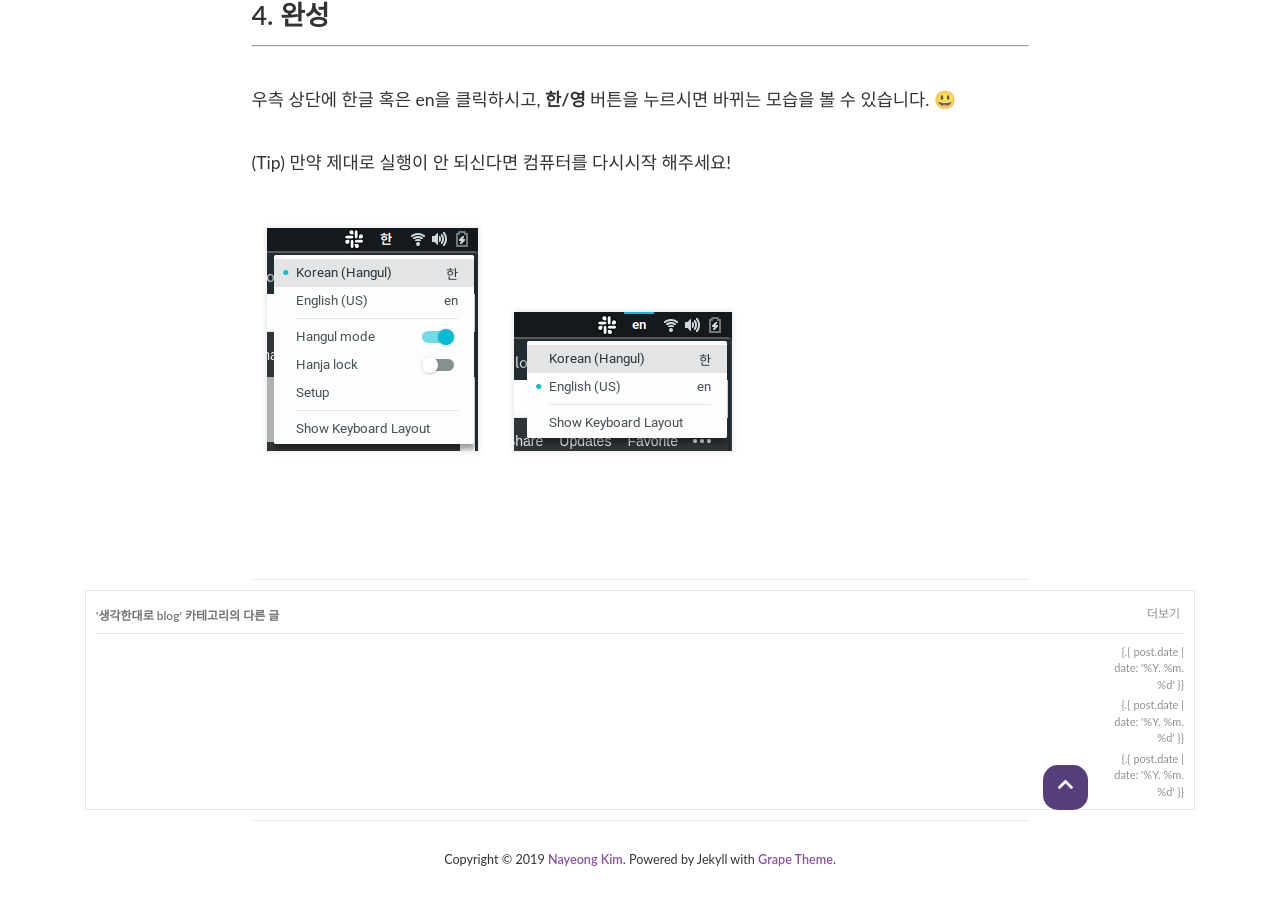
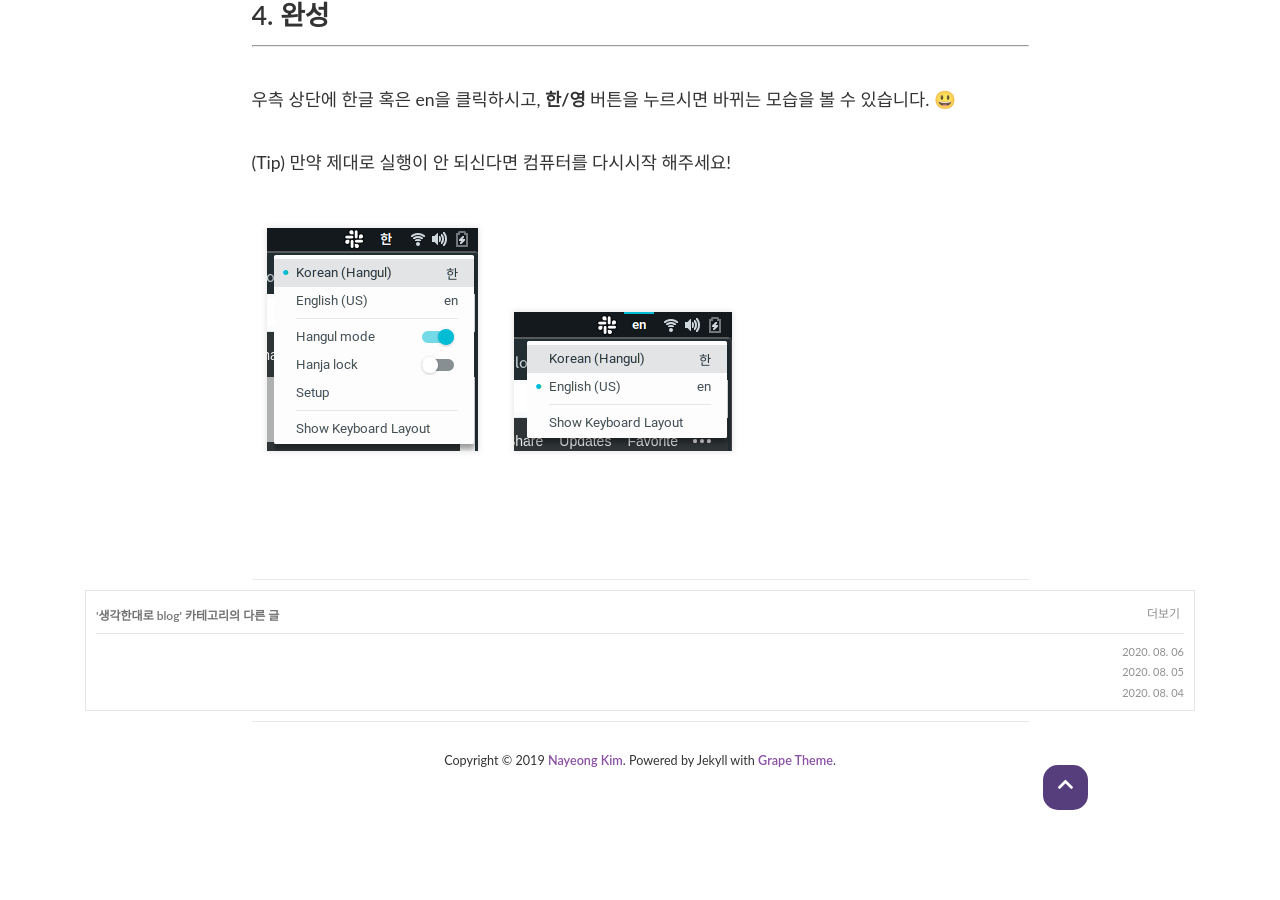
Before and after one commit to PEBpung/PEBpung.github.io, a Jekyll site: the page built from _posts/2020-08-04-ubuntu-hangle-setting.md, in a window 1280 px wide and 900 px high, scrolled down 5484 px. Built offline with Jekyll 4.4.1, drawn with Linux system fonts in a browser that asks for light colours; nearby versions of some CDN libraries; some web fonts are replaced; comment, search, counter and statistics services are not loaded.

Commit message:
[init] post

```diff
--- a/_layouts/post.html
+++ b/_layouts/post.html
@@ -47,9 +47,9 @@ layout: page
             <tr>
               <!-- 각 포스트의 링크도 자신의 사이트에 맞게 수정 -->
               <th class="more-posts-title">
-                <a href="{.{ site.url }}{.{ post.url }}"></a>
+                <a href="{{ site.url }}{ { post.url }}"></a>
               </th>
-              <td class="more-posts-date">{.{ post.date | date: '%Y. %m. %d' }}</td>
+              <td class="more-posts-date">{{ post.date | date: '%Y. %m. %d' }}</td>
             </tr>
           {% endif %}
         {% endif %}
```
